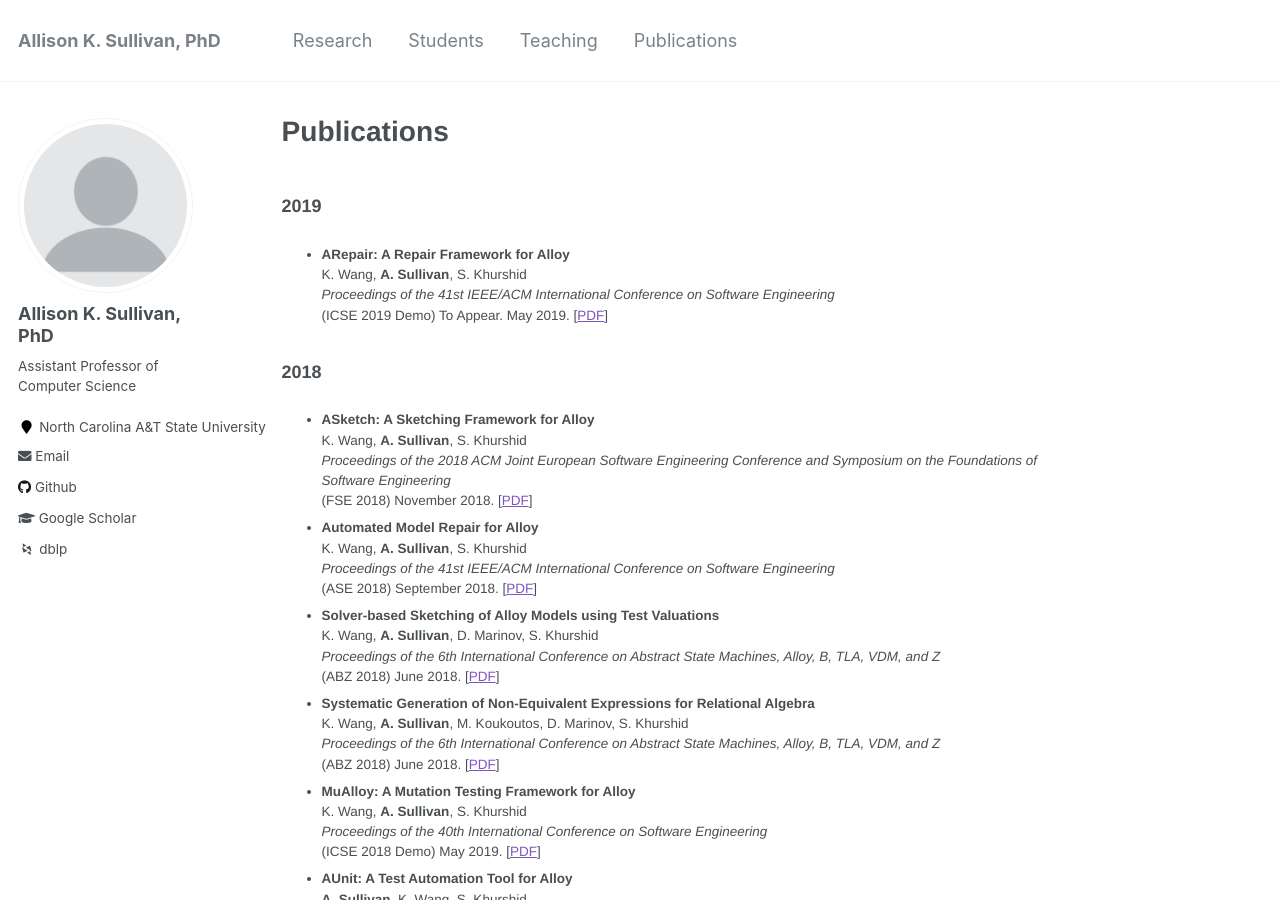
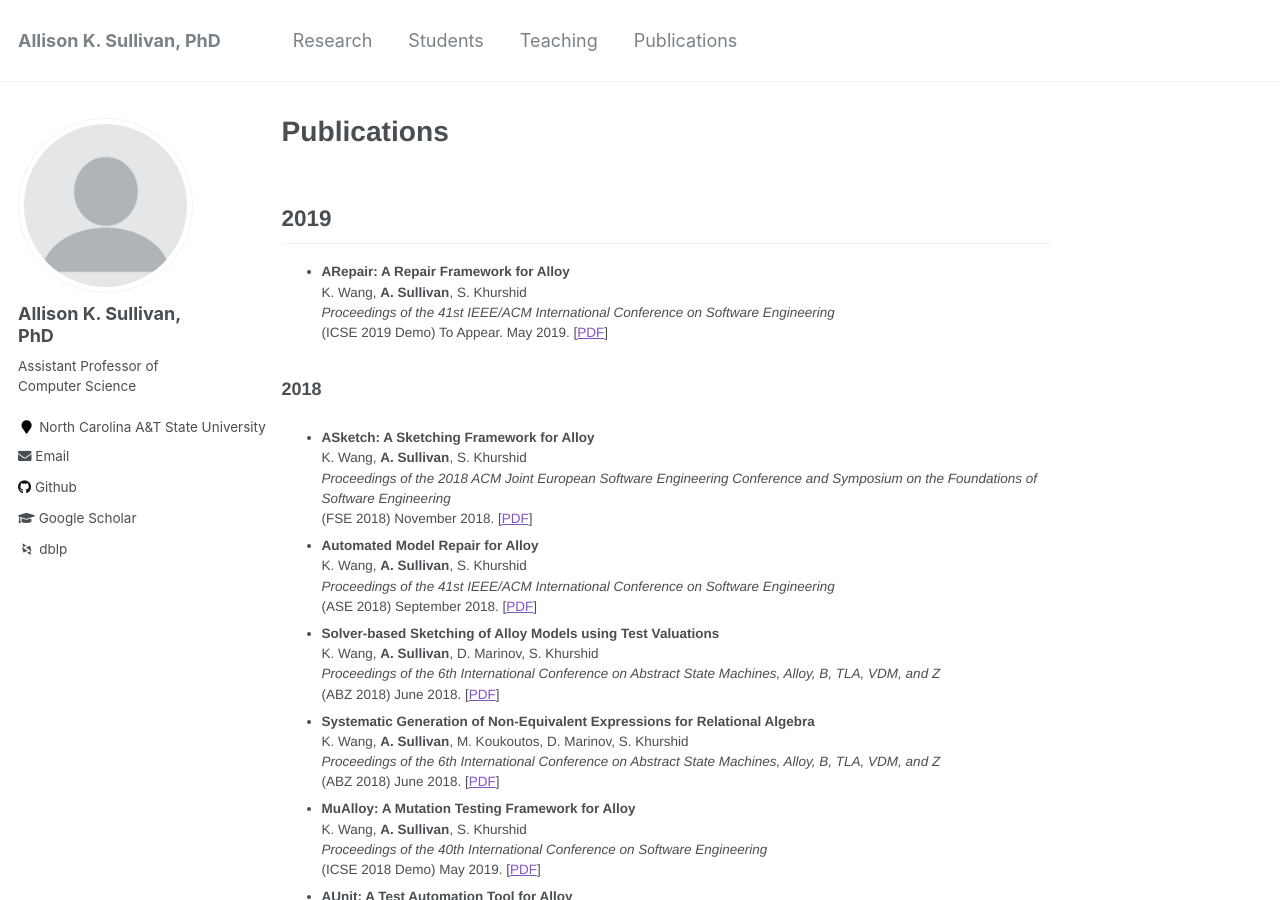
Before and after one commit to Allisonius/allisonius.github.io, a Jekyll site: the page built from _pages/publications.md, in a window 1280 px wide and 900 px high. Built offline with Jekyll 4.4.1, drawn with Linux system fonts in a browser that asks for light colours; some web fonts are replaced.

```diff
--- a/_pages/publications.md
+++ b/_pages/publications.md
@@ -4,7 +4,7 @@ permalink: /publications/
 author_profile: true
 ---
 
-### 2019
+<h2>2019</h2>
 
 * **ARepair: A Repair Framework for Alloy**
 K. Wang, **A. Sullivan**, S. Khurshid
```
